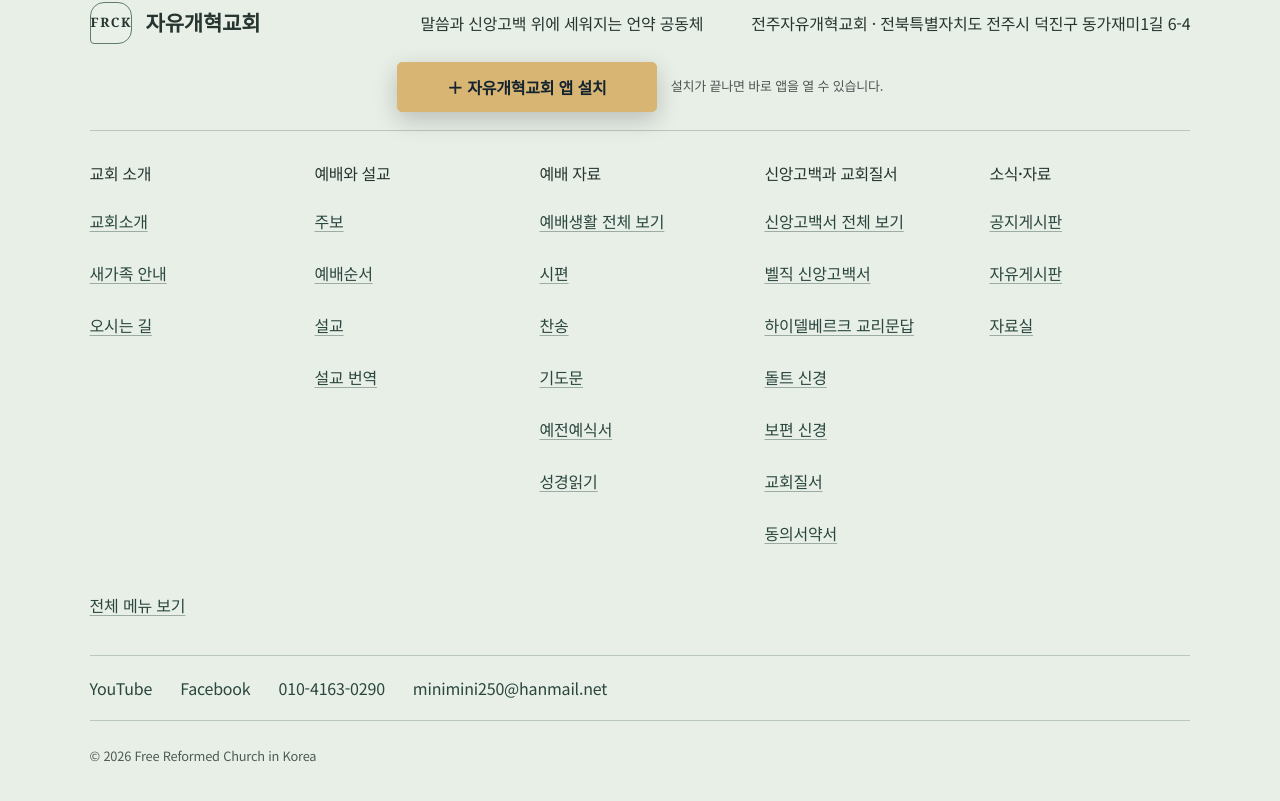
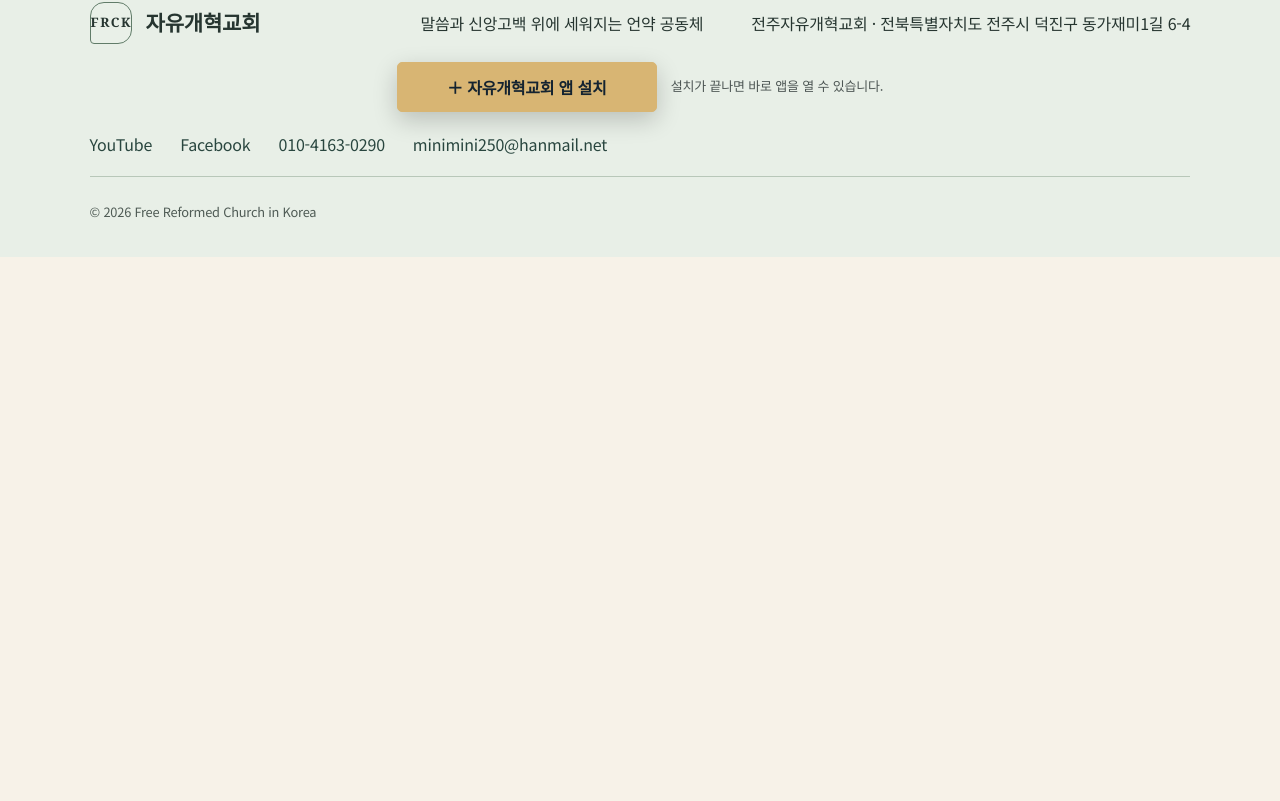
Before and after one commit to calvinoh5025-byte/jeonju-free-reformed-church, a Next.js app: page / in a window 1280 px wide. Shown: the part 2477-3278 px from the top of the page. After the commit the page ends 2734 px from the top, so only its background shows below. Built offline with nearby package versions, Linux system fonts and the light colour scheme; no server answers.

Commit message:
fix: hide footer site map on the home page

```diff
--- a/app/page.tsx
+++ b/app/page.tsx
@@ -78,7 +78,7 @@ export default function Home() {
         <MapPreview />
       </section>
 
-      <SiteFooter />
+      <SiteFooter showNavigation={false} />
     </main>
   );
 }
```
